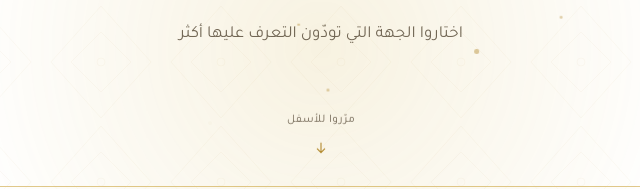
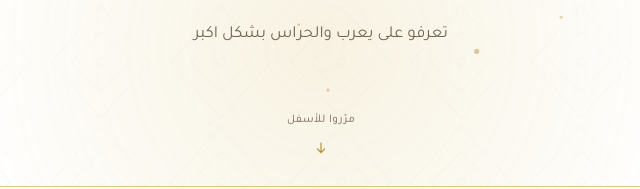
Before and after one commit to owiesabusaleem8-svg/Yarob-huras, a plain HTML site: page index.html in a window 1280 px wide. Shown: the part 358-547 px from the top of the page, 319-959 px from the left. Drawn offline with nearby package versions, Linux system fonts and the light colour scheme; a web font is replaced by a local one.

Commit message:
Update index.html

```diff
--- a/index.html
+++ b/index.html
@@ -440,7 +440,7 @@
 
   <span class="kicker"><span class="l"></span>أهلاً بكم<span class="r"></span></span>
   <h1>طريقان للعطاء، ووجهة واحدة تجمعهما</h1>
-  <p>اختاروا الجهة التي تودّون التعرف عليها أكثر</p>
+  <p>تعرفو على يعرب والحراس بشكل اكبر</p>
 
   <div class="scroll-cue">
     <span>مرّروا للأسفل</span>
```
